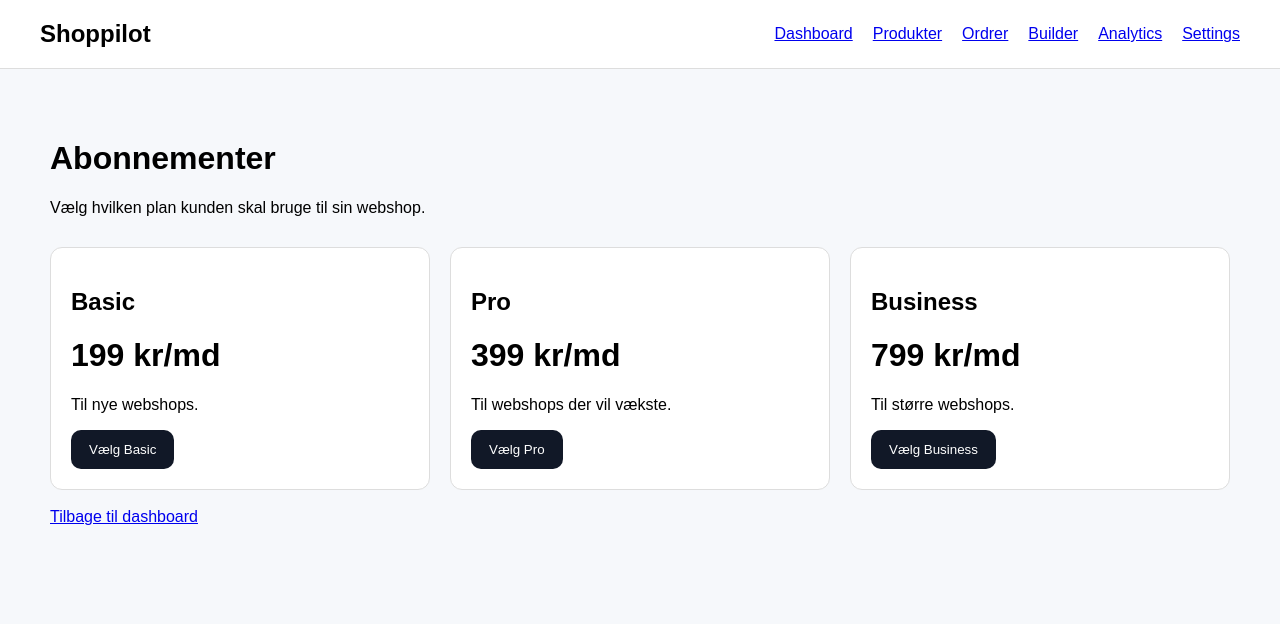
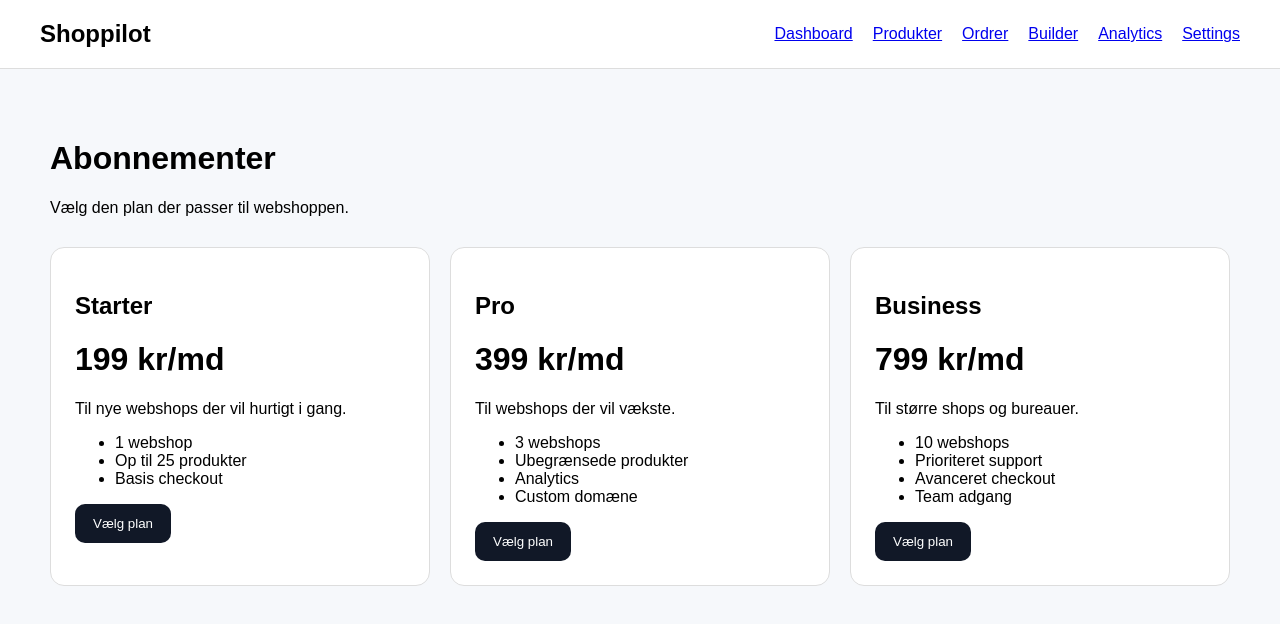
Before and after one commit to postjkhandel-ship-it/shoppilot, a Next.js app: page /plans in a window 1280 px wide. Shown: the top 624 px of the page. Built offline with nearby package versions, Linux system fonts and the light colour scheme.

Commit message:
Update page.js

```diff
--- a/app/plans/page.js
+++ b/app/plans/page.js
@@ -1,43 +1,56 @@
 export default function Plans() {
+  const plans = [
+    {
+      name: "Starter",
+      price: "199 kr/md",
+      text: "Til nye webshops der vil hurtigt i gang.",
+      features: ["1 webshop", "Op til 25 produkter", "Basis checkout"]
+    },
+    {
+      name: "Pro",
+      price: "399 kr/md",
+      text: "Til webshops der vil vækste.",
+      features: ["3 webshops", "Ubegrænsede produkter", "Analytics", "Custom domæne"]
+    },
+    {
+      name: "Business",
+      price: "799 kr/md",
+      text: "Til større shops og bureauer.",
+      features: ["10 webshops", "Prioriteret support", "Avanceret checkout", "Team adgang"]
+    }
+  ];
+
   return (
     <main style={{ padding: "50px", fontFamily: "Arial" }}>
       <h1>Abonnementer</h1>
-      <p>Vælg hvilken plan kunden skal bruge til sin webshop.</p>
+      <p>Vælg den plan der passer til webshoppen.</p>
 
-      <div style={{ display: "grid", gridTemplateColumns: "repeat(auto-fit, minmax(220px,1fr))", gap: "20px", marginTop: "30px" }}>
-        <div style={card}>
-          <h2>Basic</h2>
-          <h1>199 kr/md</h1>
-          <p>Til nye webshops.</p>
-          <button style={button}>Vælg Basic</button>
-        </div>
+      <div style={{ display: "grid", gridTemplateColumns: "repeat(auto-fit, minmax(260px,1fr))", gap: "20px", marginTop: "30px" }}>
+        {plans.map((plan) => (
+          <div key={plan.name} style={card}>
+            <h2>{plan.name}</h2>
+            <h1>{plan.price}</h1>
+            <p>{plan.text}</p>
 
-        <div style={card}>
-          <h2>Pro</h2>
-          <h1>399 kr/md</h1>
-          <p>Til webshops der vil vækste.</p>
-          <button style={button}>Vælg Pro</button>
-        </div>
+            <ul>
+              {plan.features.map((feature) => (
+                <li key={feature}>{feature}</li>
+              ))}
+            </ul>
 
-        <div style={card}>
-          <h2>Business</h2>
-          <h1>799 kr/md</h1>
-          <p>Til større webshops.</p>
-          <button style={button}>Vælg Business</button>
-        </div>
+            <button style={button}>Vælg plan</button>
+          </div>
+        ))}
       </div>
-
-      <br />
-      <a href="/dashboard">Tilbage til dashboard</a>
     </main>
   );
 }
 
 const card = {
+  background: "#fff",
   border: "1px solid #ddd",
-  borderRadius: "12px",
-  padding: "20px",
-  background: "#fff"
+  borderRadius: "14px",
+  padding: "24px"
 };
 
 const button = {
```
